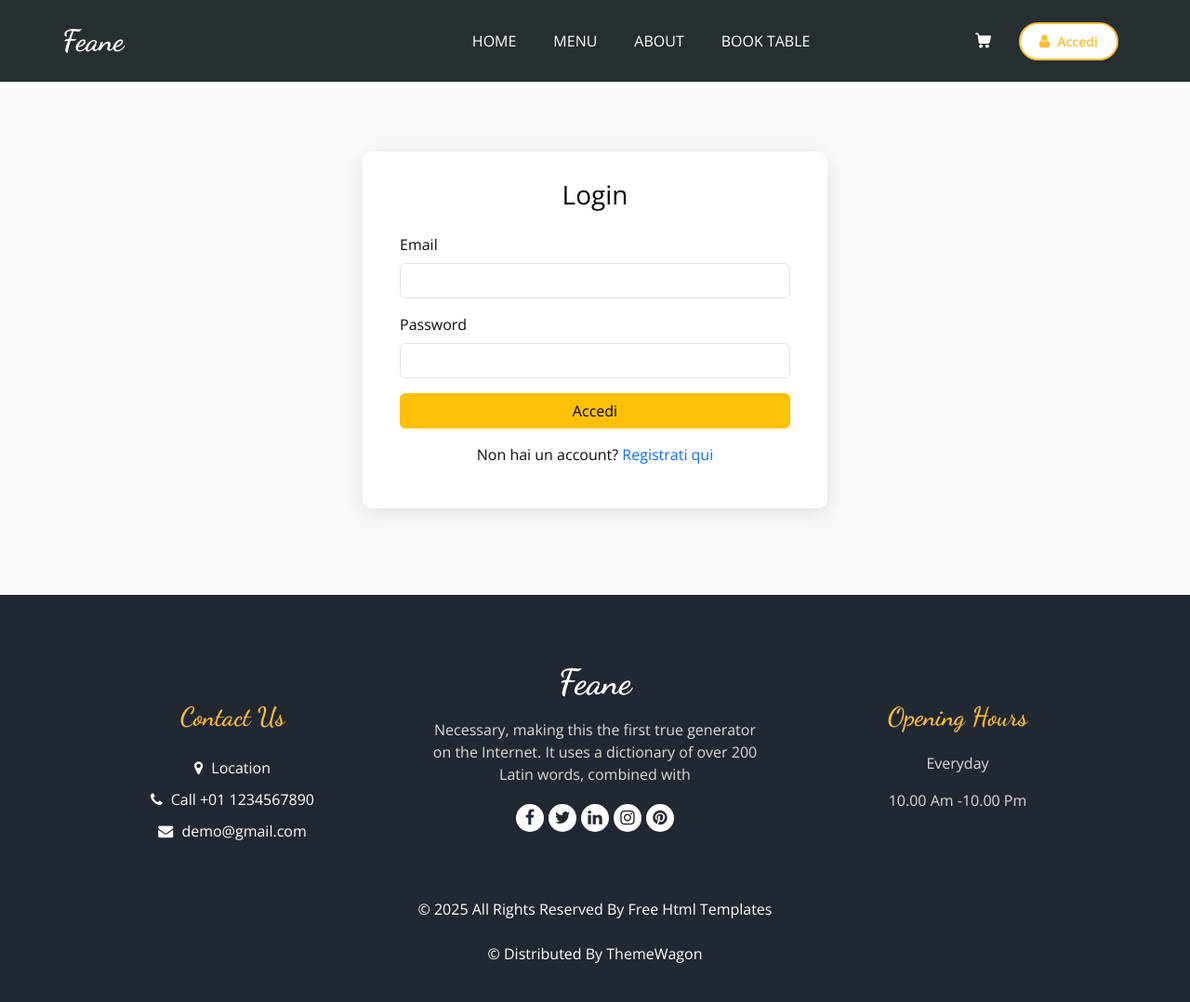
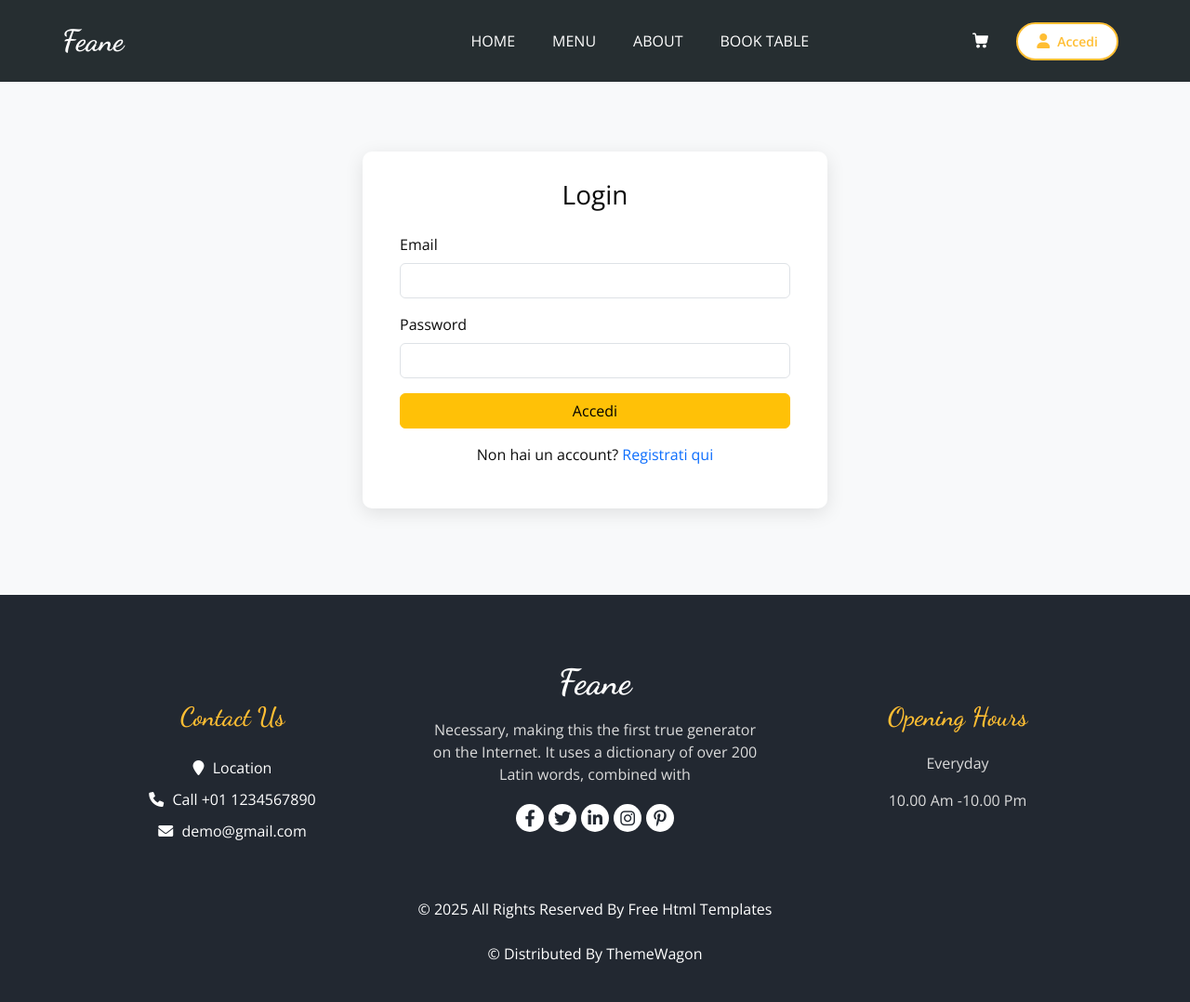
Before and after one commit to Mat0k3/project_web, a PHP site: page /login.php in a window 1280 px wide. Shown: the whole page at 93% size. Run offline with PHP 8.4, Linux system fonts and the light colour scheme; tables that the repository leaves empty hold one stand-in row (values such as "Sample post"); some libraries are stand-ins or nearby versions.

Commit message:
iconcine e carrello bello

```diff
--- a/cart.php
+++ b/cart.php
@@ -858,5 +858,5 @@ document.addEventListener('keydown', function(e) {
     }
 });
   </script>
-
+  <link href="https://cdnjs.cloudflare.com/ajax/libs/font-awesome/6.0.0/css/all.min.css" rel="stylesheet">
   <?php include 'footer.php'; ?>
--- a/dashboard_dinamica.php
+++ b/dashboard_dinamica.php
@@ -118,5 +118,5 @@ if ($mostra_saldo) {
     </div>
   <?php endif; ?>
 </div>
-
+<link href="https://cdnjs.cloudflare.com/ajax/libs/font-awesome/6.0.0/css/all.min.css" rel="stylesheet">
 <?php include 'footer.php'; ?>
--- a/footer.php
+++ b/footer.php
@@ -1,5 +1,5 @@
 <!-- footer section -->
-  <footer class="footer_section">
+<footer class="footer_section">
     <div class="container">
       <div class="row">
         <div class="col-md-4 footer-col">
@@ -39,19 +39,19 @@
             </p>
             <div class="footer_social">
               <a href="">
-                <i class="fa fa-facebook" aria-hidden="true"></i>
+                <i class="fab fa-facebook-f" aria-hidden="true"></i>
               </a>
               <a href="">
-                <i class="fa fa-twitter" aria-hidden="true"></i>
+                <i class="fab fa-twitter" aria-hidden="true"></i>
               </a>
               <a href="">
-                <i class="fa fa-linkedin" aria-hidden="true"></i>
+                <i class="fab fa-linkedin-in" aria-hidden="true"></i>
               </a>
               <a href="">
-                <i class="fa fa-instagram" aria-hidden="true"></i>
+                <i class="fab fa-instagram" aria-hidden="true"></i>
               </a>
               <a href="">
-                <i class="fa fa-pinterest" aria-hidden="true"></i>
+                <i class="fab fa-pinterest-p" aria-hidden="true"></i>
               </a>
             </div>
           </div>
--- a/login.php
+++ b/login.php
@@ -131,5 +131,5 @@ if ($_SERVER["REQUEST_METHOD"] == "POST") {
     </form>
   </div>
 </div>
-
+<link href="https://cdnjs.cloudflare.com/ajax/libs/font-awesome/6.0.0/css/all.min.css" rel="stylesheet">
 <?php include 'footer.php'; ?>
--- a/menu.php
+++ b/menu.php
@@ -6,6 +6,7 @@ require_once 'includes/dbh.inc.php';
 session_start();
 
 include 'header.php';
+
 
 
 
--- a/register.php
+++ b/register.php
@@ -127,5 +127,5 @@ if ($_SERVER["REQUEST_METHOD"] == "POST") {
     </form>
   </div>
 </div>
-
+<link href="https://cdnjs.cloudflare.com/ajax/libs/font-awesome/6.0.0/css/all.min.css" rel="stylesheet">
 <?php include 'footer.php'; ?>
--- a/utente.php
+++ b/utente.php
@@ -152,5 +152,5 @@ if ($_SERVER['REQUEST_METHOD'] === 'POST' && isset($_POST['testo'], $_POST['voto
     </div>
   </section>
 
-
+  <link href="https://cdnjs.cloudflare.com/ajax/libs/font-awesome/6.0.0/css/all.min.css" rel="stylesheet">
 <?php include 'footer.php'; ?>
```
Also changed, not shown: css/menu.css (line endings or trailing spaces).
